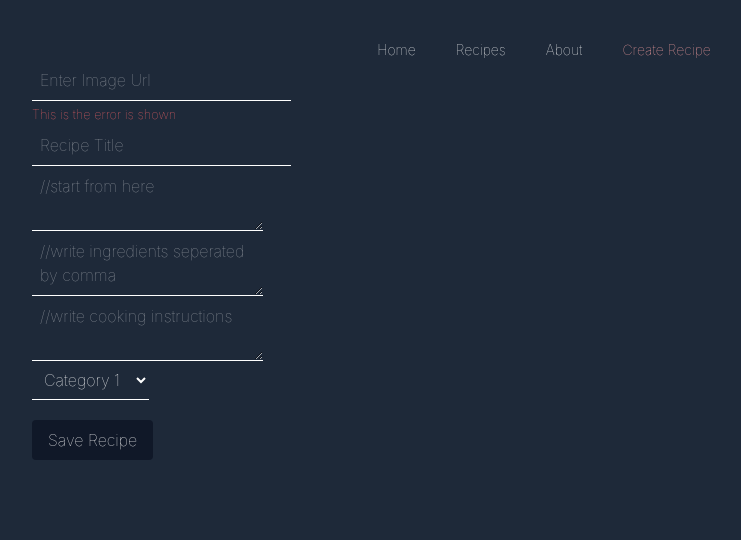
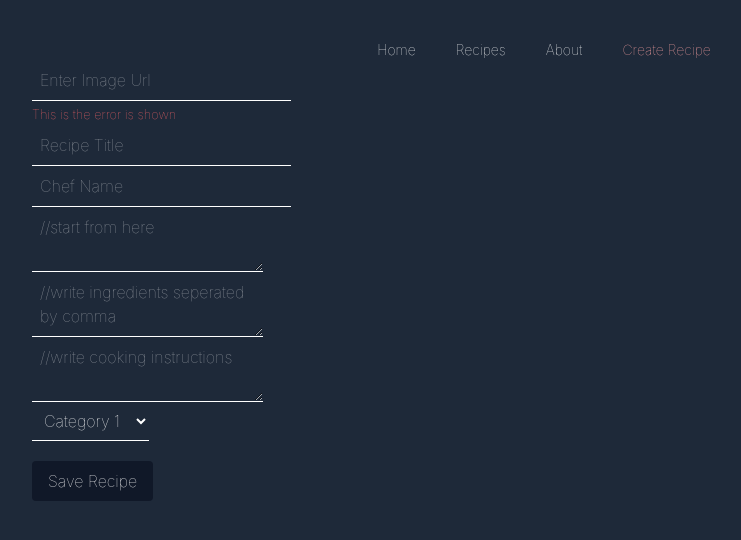
Before and after one commit to AbhishekYadav170/racipe, a React app: page /create-recipe in a window 1280 px wide. Shown: the top 540 px of the page, without its empty margins (96-837 px from the left). Built offline with nearby package versions, Linux system fonts and the light colour scheme; the HTML template or start-up script is replaced by a standard one.

Commit message:
Implement RacipeContext for state management and update Create component to handle form submissions

```diff
--- /dev/null
+++ b/src/context/RacipeContext.jsx
@@ -0,0 +1,20 @@
+import React from 'react'
+import { useState, createContext } from 'react';
+
+export const recipeContext = createContext(null);
+
+
+export const RacipeContext = (props) => {
+
+  const [data, setData] = useState([]);
+  console.log(data);
+
+  return (
+    <recipeContext.Provider value={{data, setData}}>
+        {props.children}
+    </recipeContext.Provider>
+
+  );
+};
+
+export default RacipeContext
--- a/src/main.jsx
+++ b/src/main.jsx
@@ -4,13 +4,25 @@ import './index.css'
 import App from './App.jsx'
 import { BrowserRouter } from 'react-router-dom';
 import { ToastContainer } from 'react-toastify';
+import RacipeContext from './context/RacipeContext.jsx';
+
+
+
 
 createRoot(document.getElementById('root')).render(
-
-  <BrowserRouter>
+  <RacipeContext>
+    <BrowserRouter>
       <App />
       <ToastContainer />
-  </BrowserRouter>
+    </BrowserRouter>
+  </RacipeContext>
+)
+// createRoot(document.getElementById('root')).render(
+//   <RecipeContext>
+//     <BrowserRouter>
+//         <App />
+//         <ToastContainer />
+//     </BrowserRouter>
+//   </RecipeContext>
 
-
-)
+// )
--- a/src/pages/Create.jsx
+++ b/src/pages/Create.jsx
@@ -1,12 +1,22 @@
 import React from 'react'
 import { useForm } from 'react-hook-form';
+import { nanoid } from "nanoid";
+import { useContext } from 'react';
+import { recipeContext } from '../context/RacipeContext.jsx';
 
 const Create = () => {
 
-    const {register, handleSubmit} = useForm();
+    const { data, setData } = useContext(recipeContext);
+    const {register, handleSubmit, reset} = useForm();
 
-    const SubmitHandler = (data) => {
-        console.log(data);
+    const SubmitHandler = (racipe) => {
+
+        racipe.id = nanoid();
+        // console.log(racipe);
+
+        setData([...data, racipe]);
+
+        reset();
     };
 
     return (
@@ -33,6 +43,13 @@ const Create = () => {
                 This is the error is shown
             </small>
          */}
+
+          <input
+                className="block border-b outline-0 p-2"
+                {...register("chef")}
+                 type="text"
+                placeholder="Chef Name"
+            />
 
            <textarea
                 className="block border-b outline-0 p-2"
```
